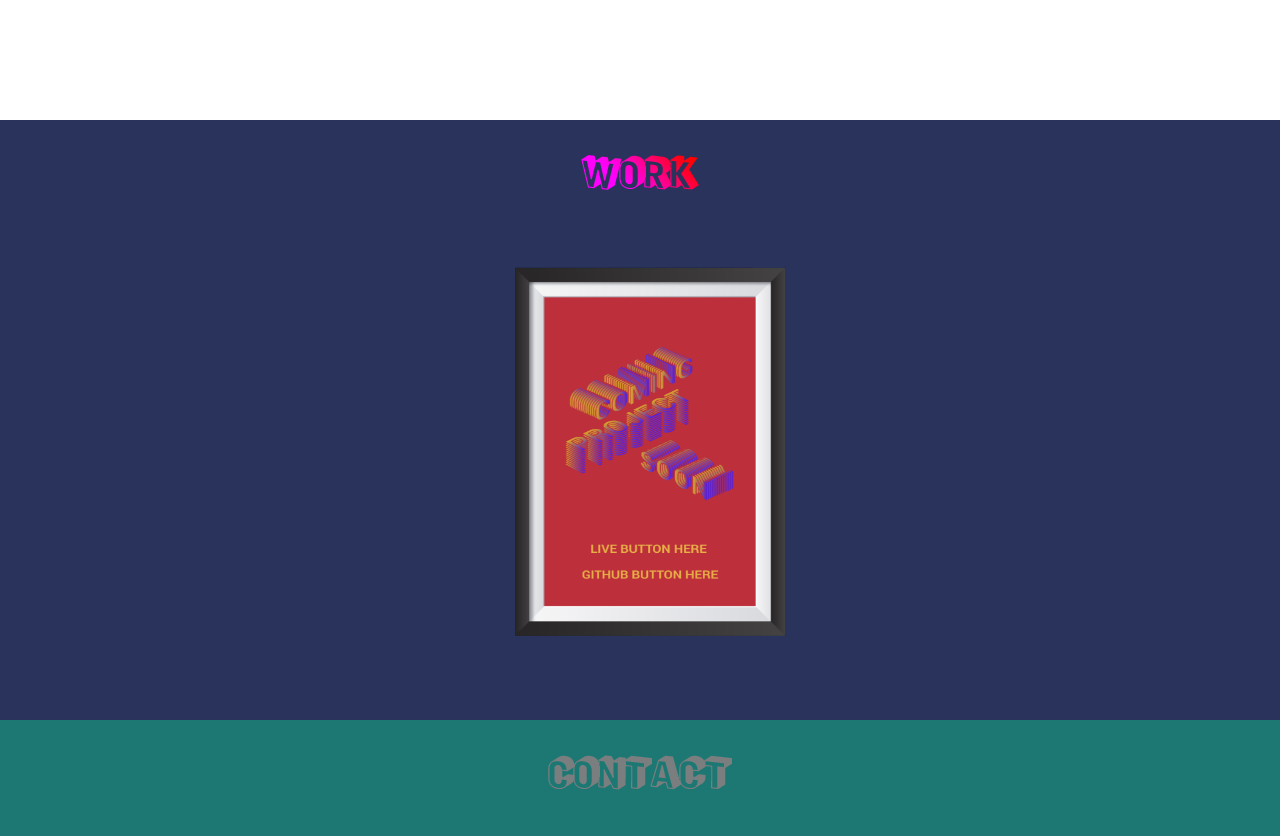
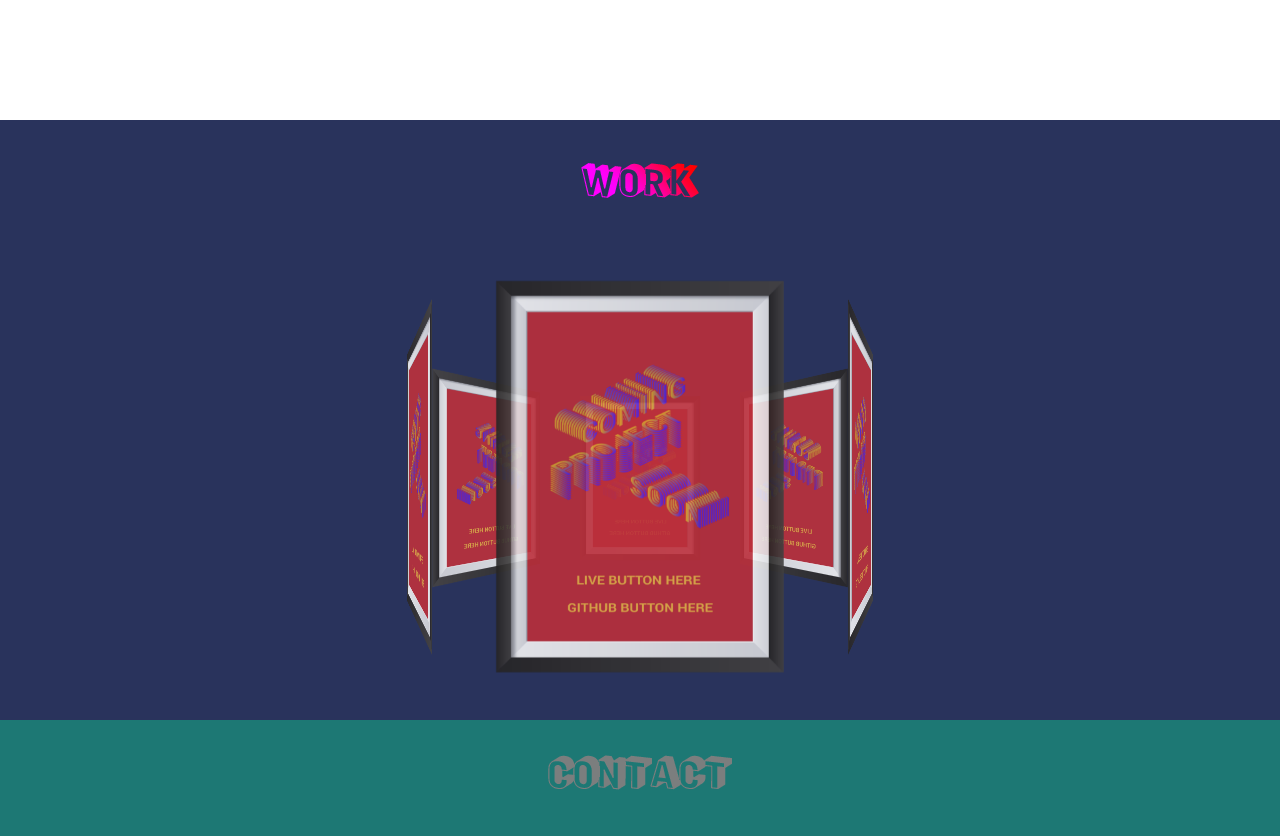
Before and after one commit to tjackson003/portfolioSite, a plain HTML site: page pages/programmer.html in a window 1280 px wide. Shown: the part 1080-1916 px from the top of the page. Drawn offline with Linux system fonts and the light colour scheme.

Commit message:
still 3d carousel in place

```diff
--- a/css/program.scss
+++ b/css/program.scss
@@ -17,13 +17,13 @@ html, body {
 
 // Carousel config parameters
 $n: 6; // Number of images
-$item-width: 300px; // Now we can use percentages!
+$item-width: 400px; // Now we can use percentages!
 $item-separation: 80px; // This now is set with Js
 $viewer-distance: 500px;
 
 // Derived variables
 $theta: 2 * 3.141592653589793 / $n;
-$apothem: 482.842712474619px; // == $item-width / (2 * tan(PI / $n))
+$apothem: 346.41016px; // == $item-width / (2 * tan(PI / $n))
 
 /* .secHeadImg {
     width: 20%;
@@ -121,6 +121,10 @@ nav {
 #workBox {
     background: rgb(41, 51, 92);
     height: 600px;
+    margin: 0;
+    display: flex;
+    flex-direction: column;
+    justify-content: center;
 }
 
 #workTitleBox {
@@ -128,6 +132,9 @@ nav {
 }
 
 #workCaro {
+    padding: 20px;
+    perspective: $viewer-distance;
+    overflow: hidden;
     display: flex;
     flex-direction: column;
     align-items: center;
@@ -138,30 +145,41 @@ nav {
     /* text-align: center; */
 
     figure {
+        margin: 0;
         width: $item-width;
         transform-style: preserve-3d;
         transition: transform 0.5s;
         transform-origin: 50% 50% (-$apothem);
-        transform: rotateY(/* some amount here */rad);
 
-        a {
+        img {
             width: 100%;
+            box-sizing: border-box;
+            padding: 0 $item-separation / 2;
+
+            opacity: 0.9;
 
             &:not(:first-of-type) {
                 position: absolute;
                 left: 0;
                 top: 0;
+                transform-origin: 50% 50% (-$apothem);
+            }
+
+            @for $i from 2 through $n {
+                &:nth-child(#{$i}) {
+                    transform: rotateY(#{($i - 1) * $theta}rad);
+                }
             }
         }
     }
 }
 
-#workCaro img {
-    margin: 0 10px;
-    width: 300px;
-    max-width: 100%;
-    max-height: 100%;
-}
+// #workCaro img {
+//     margin: 0 10px;
+//     width: 300px;
+//     max-width: 100%;
+//     max-height: 100%;
+// }
 
 /* CONTACT BOX CSS */
 
--- a/pages/programmer.html
+++ b/pages/programmer.html
@@ -66,12 +66,12 @@
 
         <div id="workCaro">
             <figure>
-                <a href="#"><img id="caroImg1" src="../images/blackFramePreset.png" alt="placeholder project image"></a>
-                <a href="#"><img id="caroImg2" src="../images/blackFramePreset.png" alt="placeholder project image"></a>
-                <a href="#"><img id="caroImg3" src="../images/blackFramePreset.png" alt="placeholder project image"></a>
-                <a href="#"><img id="caroImg4" src="../images/blackFramePreset.png" alt="placeholder project image"></a>
-                <a href="#"><img id="caroImg5" src="../images/blackFramePreset.png" alt="placeholder project image"></a>
-                <a href="#"><img id="caroImg6" src="../images/blackFramePreset.png" alt="placeholder project image"></a>
+                <img id="caroImg1" src="../images/blackFramePreset.png" alt="placeholder project image">
+                <img id="caroImg2" src="../images/blackFramePreset.png" alt="placeholder project image">
+                <img id="caroImg3" src="../images/blackFramePreset.png" alt="placeholder project image">
+                <img id="caroImg4" src="../images/blackFramePreset.png" alt="placeholder project image">
+                <img id="caroImg5" src="../images/blackFramePreset.png" alt="placeholder project image">
+                <img id="caroImg6" src="../images/blackFramePreset.png" alt="placeholder project image">
             </figure>
         </div>
     </div>
```
Also changed, not shown: css/program.css, 1 other file.
